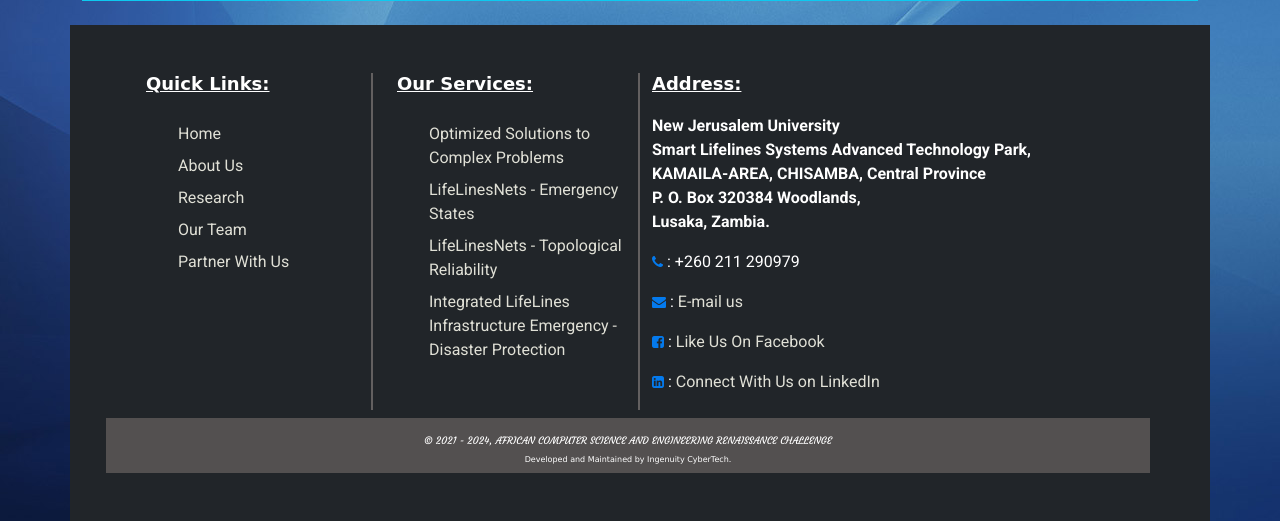
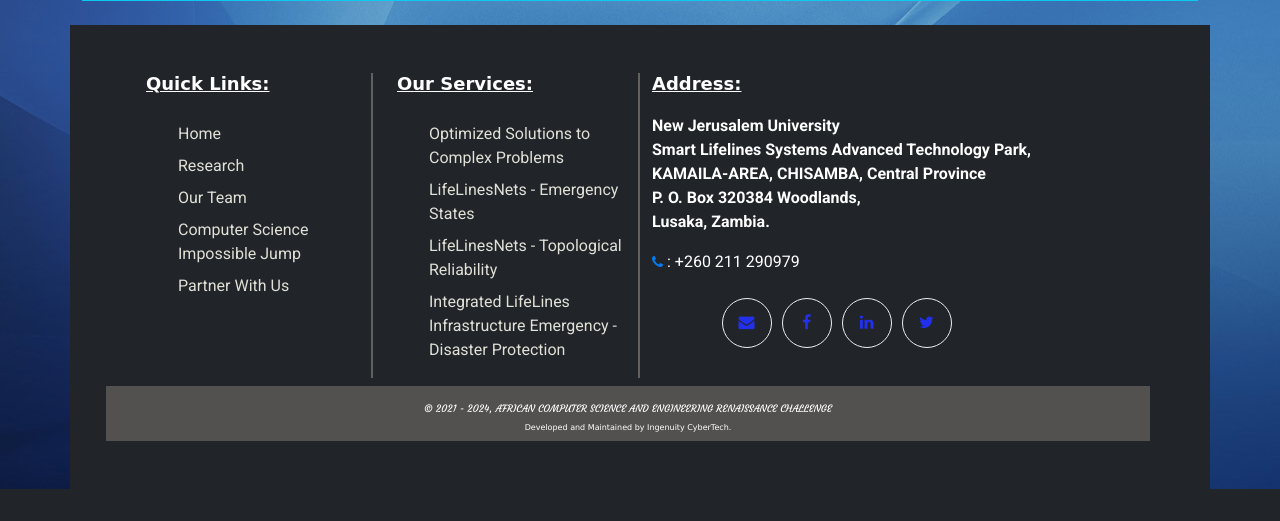
Before and after one commit to izoj2013/acrsite, a Django app: page / in a window 1280 px wide. Shown: the part 1050-1571 px from the top of the page. After the commit the page ends 1539 px from the top, so only its background shows below. Run offline with Django 3.2, Linux system fonts and the light colour scheme; parts of the project's set-up code (start-up, migrations or seed data) failed here and were passed over; some libraries are stand-ins or nearby versions; some web fonts are replaced.

Commit message:
Commit_02.02.2022

```diff
--- a/mipweb/static/mipweb/css/mipweb.css
+++ b/mipweb/static/mipweb/css/mipweb.css
@@ -243,6 +243,26 @@
 	padding-top: 8px;
 }
 
+/* Start of social media links */
+.social-link {
+    height: 50px;
+    width: 50px;
+    display: flex;
+    justify-content: center;
+    align-items: center;
+    border: 1px solid #eee;
+    border-radius: 50%;
+    margin-right: 10px;
+    cursor: pointer
+}
+
+.social-link:hover {
+    background-color: #0d6efd;
+    border-color: #f2f3f5;
+	border: 3px solid;
+}
+/* End of social media links */
+
 .nav-link i {
 	color:#f0d019
 }
--- a/templates/base.html
+++ b/templates/base.html
@@ -54,9 +54,9 @@
                 <h3 class="heading-3 fw-bold">Quick Links:</h3>
                 <ul class="list-items">
                     <li class="bottom-links"><a href="{% url 'mip-home' %}">Home</a></li>
-                    <li class="bottom-links"><a href="{% url 'mip-home' %}">About Us</a></li>
                     <li class="bottom-links"><a href="#">Research</a></li>
                     <li class="bottom-links"><a href="{% url 'mip-team' %}">Our Team</a></li>
+                    <li class="bottom-links"><a href="#">Computer Science Impossible Jump</a></li>
                     <li class="bottom-links"><a href="{% url 'mip-partner' %}">Partner With Us</a></li>
                 </ul>
             </div>
@@ -81,9 +81,12 @@
 
                     <!-- <p><i class="fa fa-envelope" aria-hidden="true"></i>: info@makingimpossiblepossible.com</p> -->
                     <p class="mip-contact"><i class="fa fa-phone" aria-hidden="true"></i> : +260 211 290979</p>
-                    <p class="mip-contact"><i class="fa fa-envelope" aria-hidden="true"></i> : <a href="mailto:info@makingimpossiblepossible.com">E-mail us</a></p>
-                    <p class="mip-contact"><i class="fa fa-facebook-square" aria-hidden="true"></i> : <a href="https://facebook.com/julien.maganga.71">Like Us On Facebook</a></p>
-                    <p class="mip-contact"><i class="fa fa-linkedin-square" aria-hidden="true"></i> : <a href="https://www.linkedin.com/in/lemba-d-nyirenda-dr-19353211">Connect With Us on LinkedIn</a></p>
+                    <div class="d-flex justify-content-center mt-4 mb-4">
+                        <span class="social-link"><a href="mailto:info@makingimpossiblepossible.com"><i class="fa fa-envelope" aria-hidden="true"></i></a></span>
+                        <span class="social-link"><a href="#"><i class="fa fa-facebook" aria-hidden="true"></i></a></span>
+                        <span class="social-link"><a href="https://www.linkedin.com/in/lemba-d-nyirenda-dr-19353211"><i class="fa fa-linkedin" aria-hidden="true"></i></a></span>
+                        <span class="social-link"><a href="#"><i class="fa fa-twitter" aria-hidden="true"></i></a></span>
+                    </div>
                 </div>
             </div>
         </div>
```
